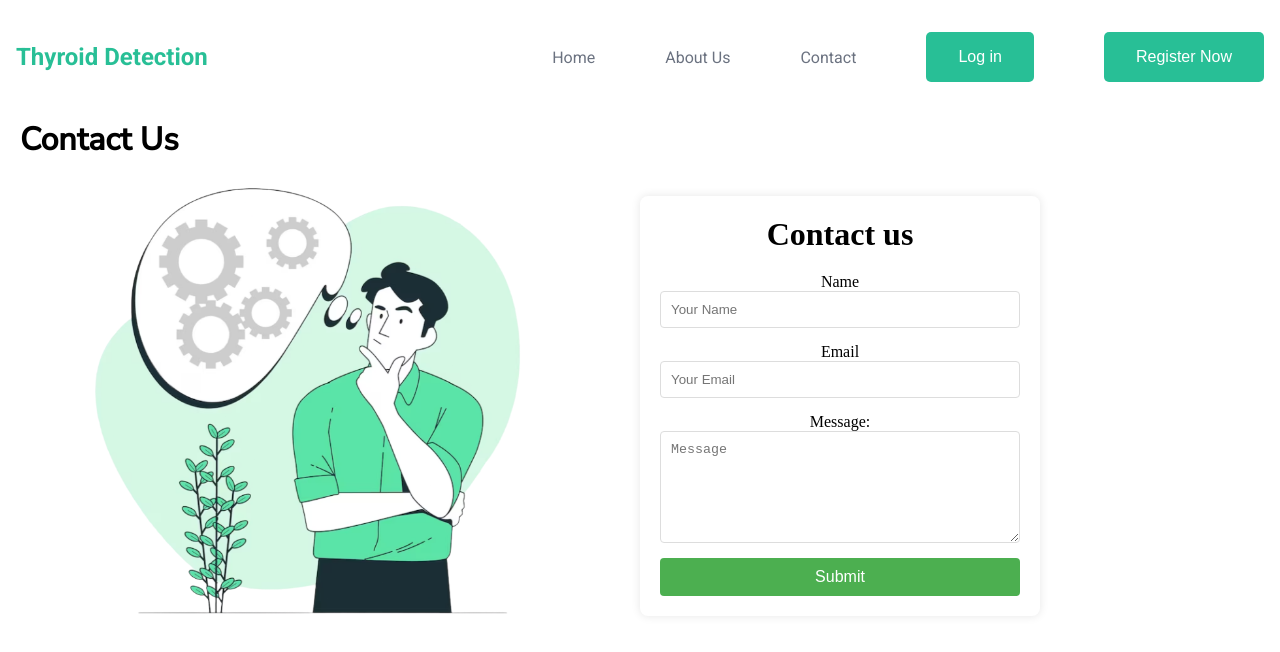
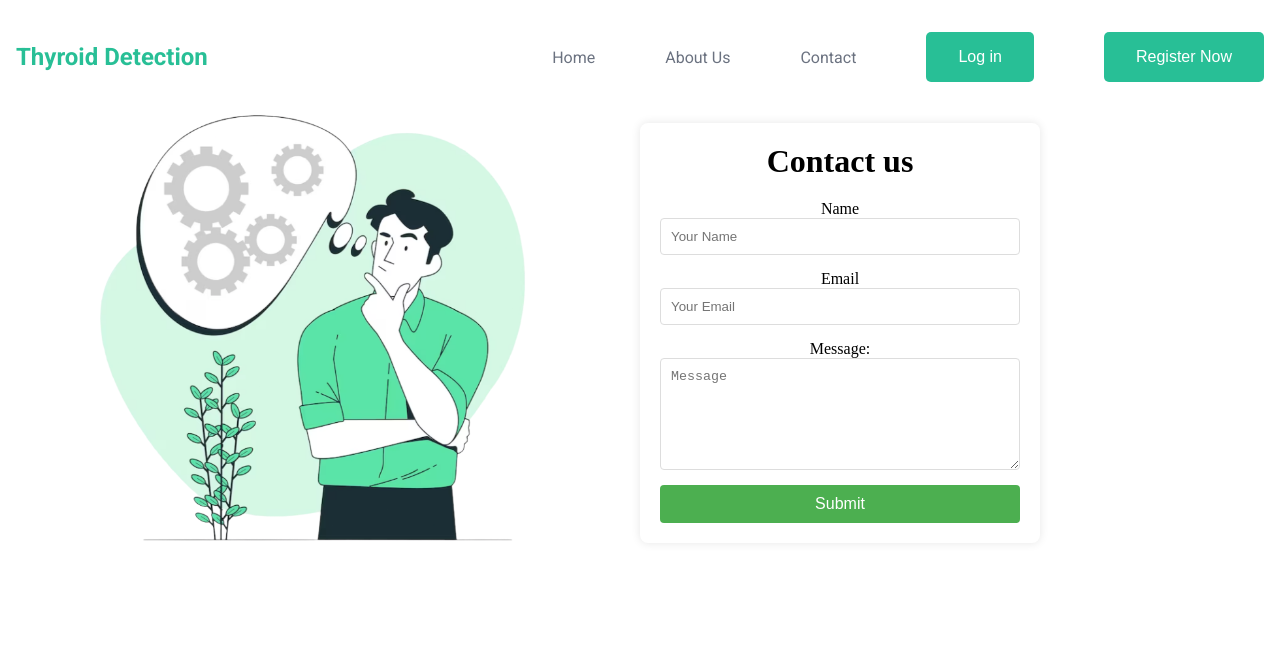
Before and after one commit to Durga-prasad-1/G63ps, a React (Create React App) app in the folder Frontend/: page /about in a window 1280 px wide. Shown: the top 652 px of the page. Built offline with nearby package versions, Linux system fonts and the light colour scheme.

Commit message:
Update contact.jsx

```diff
--- a/Frontend/src/components/contact/contact.jsx
+++ b/Frontend/src/components/contact/contact.jsx
@@ -37,22 +37,21 @@ function Contact(){
     }
 
     return(
-        <div>
-            <h1 style={{fontFamily: "Nunito Sans", padding:"20px"}}> Contact Us</h1>
+        <div className="box">
             <div className="contactGrid">
 
             <img src={imag} alt="think" />
             <div className="contact_con">
-                <h1>Contact us</h1>
+                <h1 className="heading">Contact us</h1>
             <form onSubmit={contactSubmit} >
 
-                <label htmlFor="username">Name</label>
+                <label className="sideheading"  htmlFor="username">Name</label>
                 <input type="text"  onChange={contactInput} name="username" class="contact_username" placeholder="Your Name"/>
 
-                <label htmlFor="email">Email</label>
+                <label className="sideheading"  htmlFor="email">Email</label>
                 <input type="email" name="email" class="contact_email" placeholder="Your Email" onChange={contactInput}/>
 
-                <label htmlFor="comment">Message:</label>
+                <label className="sideheading"  htmlFor="comment">Message:</label>
                 <textarea rows="6" cols="50" placeholder="Message" name="message" class="contact_comment" onChange={contactInput}/>
 
                 <button type="submit" class="contact_button">Submit</button>
```
